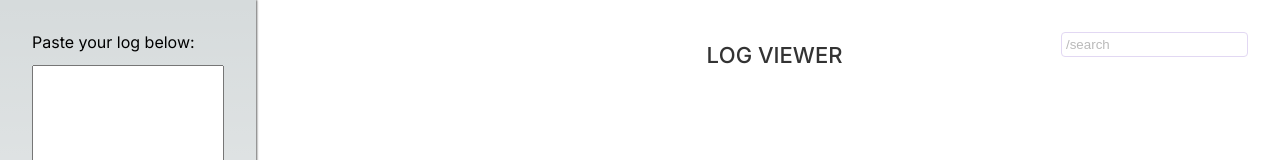
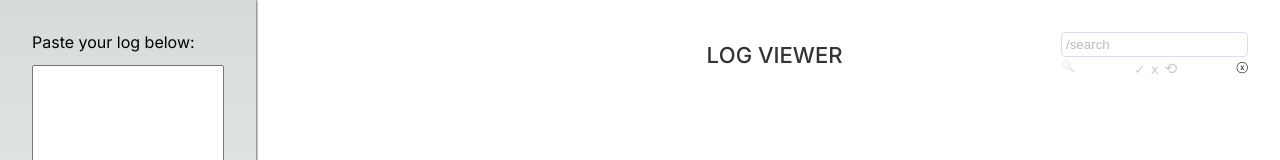
Before and after one commit to theproductiveprogrammer/log-viewer, a Next.js app: page / in a window 1280 px wide. Shown: the top 160 px of the page. Built offline with nearby package versions, Linux system fonts and the light colour scheme.

Commit message:
feat: support filtering results

```diff
--- a/components/LogViewer.js
+++ b/components/LogViewer.js
@@ -12,18 +12,34 @@ const jsonStyle = Object.assign({}, defaultStyles, {
   stringValue: styles.json_stringValue,
 });
 
+function srx(search) {
+  if(!search) return null;
+  try { return new RegExp(search, 'i'); } catch(e) { /* ignore */ }
+  try { return new RegExp(escapeRegex(search), 'i'); } catch(e) { /* ignore */ }
+  return null;
+}
+
+function filter(filters, lines) {
+  if(!lines || !lines.length || !filters || !filters.length) return lines;
+  let ret = [];
+  filters.forEach(f => {
+    if(f.t === '+') {
+      ret = lines.filter(line => line.txt.search(f.s) != -1);
+    } else {
+      ret = lines.filter(line => line.txt.search(f.s) == -1);
+    }
+    lines = ret;
+  });
+  return ret;
+}
+
 export default function LogViewer({title, txt, refresh}) {
   const [search, setSearch] = useState("");
+  const [filters, setFilters] = useState([]);
 
-  let search_rx = null;
-  if(search) {
-    try { search_rx = new RegExp(search, 'i'); } catch(e) { /* ignore */ }
-    if(!search_rx) {
-      try { search_rx = new RegExp(escapeRegex(search), 'i'); } catch(e) { /* ignore */ }
-    }
-  }
+  const search_rx = srx(search);
 
-  const lines = txtToLines(txt);
+  const lines = filter(filters, txtToLines(txt));
   if(lines) {
     lines.forEach(line => {
       line.search_match = (search_rx && line.txt) ? line.txt.search(search_rx) != -1 : null;
@@ -33,7 +49,7 @@ export default function LogViewer({title, txt, refresh}) {
   return (
     <>
       <div className={styles.title}>{title}</div>
-      <Search lines={lines} search={search} setSearch={setSearch}/>
+      <Search lines={lines} search={search} setSearch={setSearch} filters={filters} setFilters={setFilters}/>
       <Viewer lines={lines} refresh={refresh}/>
     </>
   );
@@ -86,20 +102,40 @@ async function copyToClipboard(textToCopy) {
 }
 
 
-function Search({lines, search, setSearch}) {
+function Search({lines, search, setSearch, filters, setFilters}) {
 
   let search_results = 0;
   lines && lines.forEach(line => {
     if(line.search_match) search_results++;
   });
+  if(!search_results) search_results = "";
+
+  const srch_class = search ? styles.enabled : styles.disabled;
+  const filter_class = filters && filters.length ? styles.enabled : styles.disabled;
 
   function copySearch() {
+    if(!search) return;
     if(!lines) return;
     const results = lines.filter(line => line.search_match).map(line => line.txt);
     if(!results.length) return;
     copyToClipboard(results.join("\n"))
     .then(() => alert('copied to clipboard'))
     .catch(err => console.error(err));
+  }
+
+  function filterIn() {
+    if(!search) return;
+    setFilters(prev => prev.concat({t:'+',s:srx(search)}));
+    setSearch("");
+  }
+  function filterOut() {
+    if(!search) return;
+    setFilters(prev => prev.concat({t:'-',s:srx(search)}));
+    setSearch("");
+  }
+  function filterPop() {
+    setFilters(prev => prev.slice(0, -1));
+    setSearch("");
   }
 
   return (
@@ -110,12 +146,15 @@ function Search({lines, search, setSearch}) {
         className={styles.search}
         type="text"
         placeholder="/search" />
-      {search ? (
         <div className={styles.srcont}>
-          <div className={styles.srcopy} onClick={copySearch}>&#128269; {search_results}</div>
+          <div className={`${styles.srcopy} ${srch_class}`} onClick={copySearch}>&#128269; {search_results}</div>
+          <div className={styles.filter_bar}>
+            <div className={`${styles.filter_in} ${srch_class}`} onClick={filterIn}>&#x2713;</div>
+            <div className={`${styles.filter_out} ${srch_class}`} onClick={filterOut}>&#120273;</div>
+            <div className={`${styles.filter_pop} ${filter_class}`} onClick={filterPop}>&#10226;</div>
+          </div>
           <div className={styles.srclear} onClick={() => setSearch("")}>&#9447;</div>
         </div>
-      ) : ""}
     </div>
   );
 }
--- a/styles/LogViewer.module.css
+++ b/styles/LogViewer.module.css
@@ -196,6 +196,30 @@
 .srclear {
   cursor: pointer;
 }
+.filter_bar {
+  display: flex;
+  flex-direction: row;
+  margin-top: 2px;
+}
+.filter_in {
+  cursor: pointer;
+  font-size: 1.2em;
+  line-height: 1.2em;
+  margin-right: 0.4em;
+}
+.filter_out {
+  cursor: pointer;
+  font-size: 1.2em;
+  line-height: 1.2em;
+  margin-right: 0.4em;
+}
+.filter_pop {
+  cursor: pointer;
+  font-size: 1.4em;
+  position: relative;
+  top: -2px;
+}
+.disabled { opacity: 0.2; }
 
 .err_stack_block {
 }
```
